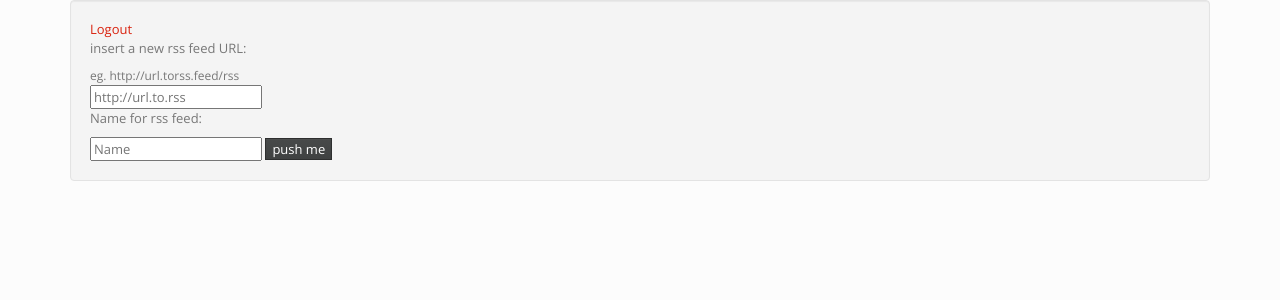
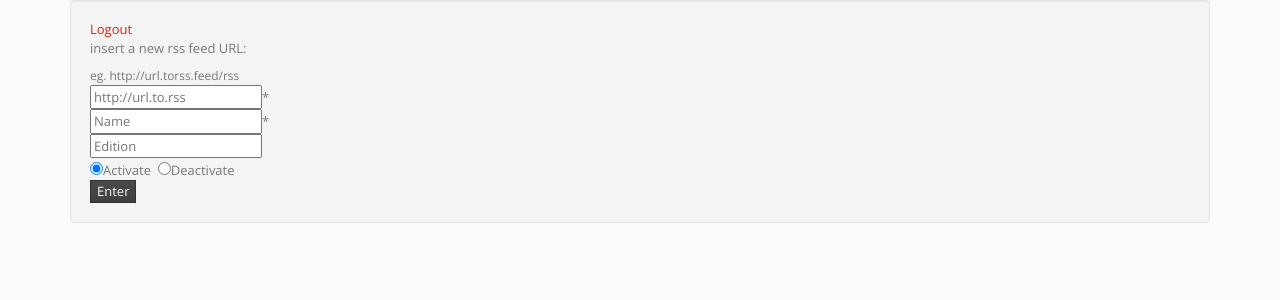
Before and after one commit to eduna75/news-reader, a Python web app: template app/templates/config.html in a window 1280 px wide. Shown: the top 300 px of the page. Run offline with Jinja, Linux system fonts and the light colour scheme; the template is opened without the code that fills it, so the values that code supplies are empty; some libraries are stand-ins or nearby versions.

Commit message:
tried to fix database setup, login and adding rss feeds.

```diff
--- a/app/templates/config.html
+++ b/app/templates/config.html
@@ -16,11 +16,17 @@
                     <p>insert a new rss feed URL:</p>
                     <small>eg. http://url.torss.feed/rss</small>
                     <br>
-                    <input type="text" name="rssurl" placeholder="http://url.to.rss" value="{{ request.form.rssurl }}">
+                    <input type="text" name="rssurl" placeholder="http://url.to.rss" value="{{ request.form.rssurl }}">*
+                    <br>
+                    <input type="text" name="name" placeholder="Name" value="{{ request.form.name }}">*
+                    <br>
+                    <input type="text" name="edition" placeholder="Edition" value="{{ request.form.edition }}">
+                    <br>
+                    <input type="radio" id="active" checked value="1">Activate&nbsp;
+                    <input type="radio" id="active" value="0">Deactivate
+                    <br>
+                    <button class="btn-default" name="button">Enter</button>
 
-                    <p>Name for rss feed:</p>
-                    <input type="text" name="name" placeholder="Name" value="{{ request.form.name }}">
-                    <button class="btn-default" name="button">push me</button>
                 </form>
                 {% if error %}
                     <div class="alert alert-danger" role="alert">{{ error }}</div>
--- a/app/templates/index.html
+++ b/app/templates/index.html
@@ -50,7 +50,7 @@
             <div class="col-sm-6">
                 <div class="list-group">
                     <div class="accordion" id="accordion2">
-                        {% for p in post[(length -2):(length -85):-2] %}
+                        {% for p in post[(length -2):(length -50):-2] %}
                             <div class="accordion-group">
                                 <div class="accordion-heading">
                                     <a class="accordion-toggle list-group-item list-group-item-warning"
@@ -78,7 +78,7 @@
             <div class="col-sm-6">
                 <div class="list-group">
                     <div class="accordion" id="accordion2">
-                        {% for p in post[(length):(length -85):-2] %}
+                        {% for p in post[(length):(length -50):-2] %}
                             <div class="accordion-group">
                                 <div class="accordion-heading">
                                     <a class="accordion-toggle list-group-item list-group-item-warning"
```
Also changed, not shown: app/config_page.py (+17 -4 lines), app/createdb.py (+4 -3 lines).
